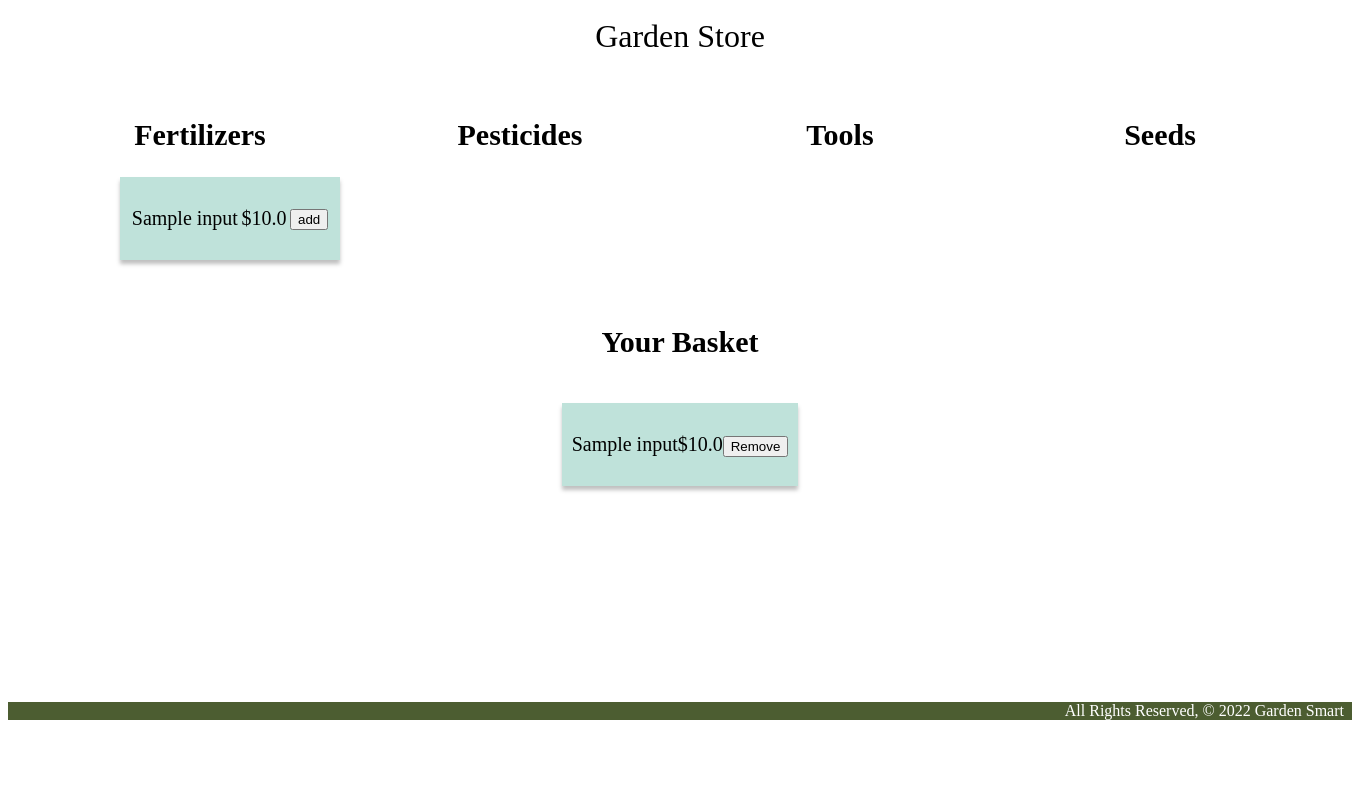
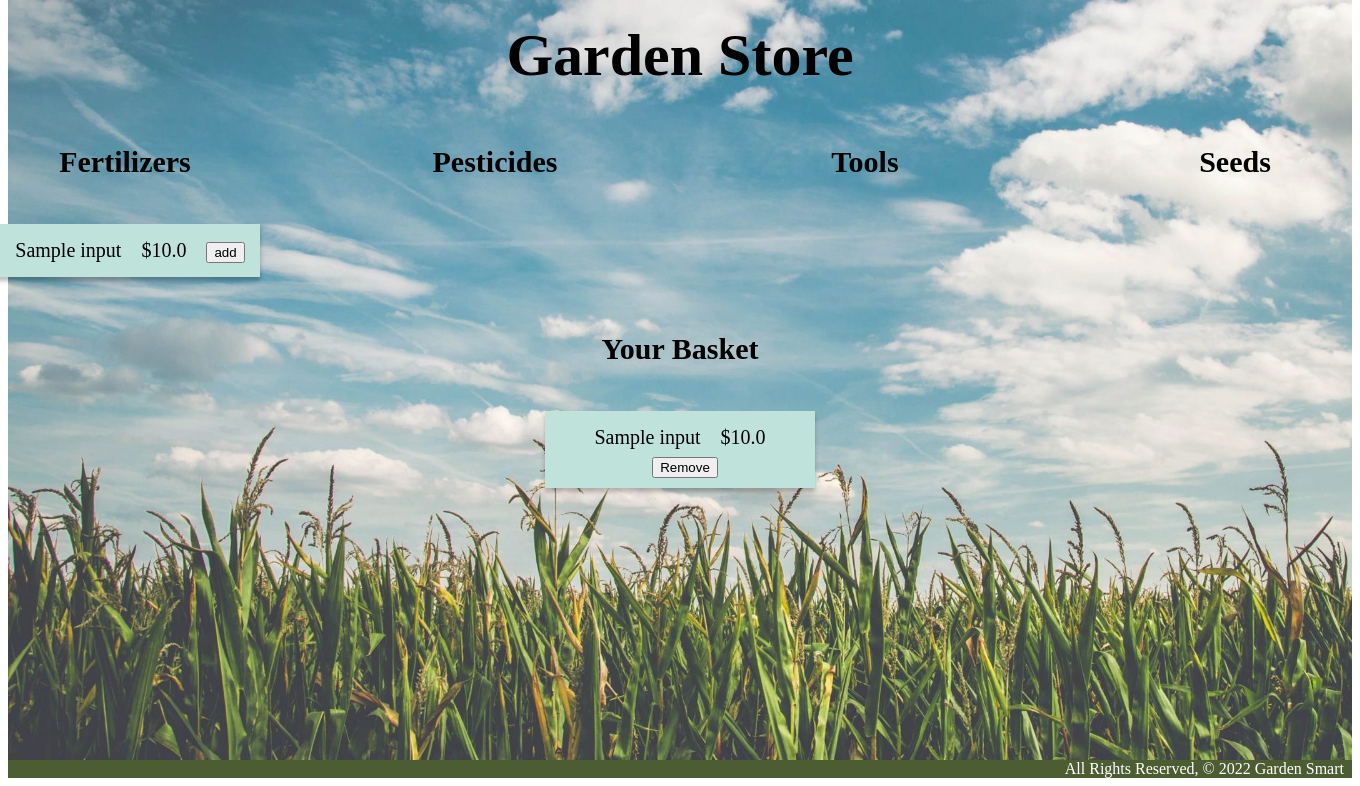
Before and after one commit to YaroslavSnigur/Garden-Smart, a Django app: page /garden_store/ in a window 1360 px wide. Shown: the part 88-874 px from the top of the page. Before the commit the page ends 808 px from the top, so only its background shows below. Run offline with Django 4.2, Linux system fonts and the light colour scheme; a user stored in the database is signed in; tables that the repository leaves empty hold one stand-in row (values such as "Sample post").

Commit message:
add backgrounds to many pages

```diff
--- a/main_app/static/css/style.css
+++ b/main_app/static/css/style.css
@@ -195,6 +195,28 @@ h3 {
 }
 
 /* MY GARDEN */
+
+.garden-background {
+  width: 100%;
+  height: 95vh;
+  background-image: url("/static/images/sky.jpg");
+  background-repeat: no-repeat;
+  background-size: 100%;
+  display: flex;
+  flex-direction: column;
+  align-items: center;
+}
+
+.garden-background > h1 {
+  font-size: 60px;
+  font-weight: 700;
+}
+
+.garden-background > h3 {
+  font-size: 40px;
+  font-weight: 500;
+}
+
 .cards {
   display: flex;
   flex-wrap: wrap;
@@ -233,15 +268,24 @@ h3 {
   align-items: center;
 }
 
-.basket
+/*===========STYLING FOR VEG DETAIL.HTML ============*/
 
-/*===========STYLING FOR VEG DETAIL.HTML ============*/
+.veg-detail-background {
+  width: 100%;
+  height: 95vh;
+  background-image: url("/static/images/sky.jpg");
+  background-repeat: no-repeat;
+  background-size: 100%;
+  display: flex;
+  flex-direction: column;
+  align-items: center;
+}
 
 .veg-detail-content {
   display: flex;
   flex-direction: column;
   align-items: center;
-  max-width: 640px;
+  width: 640px;
   height: 100vh;
   background-color: #30cc3d;
   border: 1px solid black;
@@ -339,11 +399,17 @@ input[type="file"] {
   width: 100%;
 }
 
+.veg-basket {
+  width: 100%;
+  height: auto;
+}
+
 /* GARDEN STORE */
 
 .categories {
   display: flex;
   flex-direction: row;
+  justify-content: center;
   column-gap: 80px;
   text-decoration: none;
   font-size: 20px;
@@ -357,16 +423,19 @@ input[type="file"] {
 .pesticides,
 .tools,
 .seeds {
-  margin: 20px;
-  width: 200px;
+  display: flex;
+  flex-direction: column;
+  align-items: center;
+  margin: 10px 20px 10px;
+  width: 250px;
 }
 
 .input-card {
   margin: 20px;
-  width: 100%;
+  width: 250px;
   display: flex;
   flex-wrap: wrap;
-  justify-content: space-around;
+  justify-content: center;
   align-items: center;
   background: #bfe2da;
   box-shadow: 0px 4px 4px rgba(0, 0, 0, 0.25);
@@ -374,7 +443,14 @@ input[type="file"] {
   padding: 10px;
 }
 
+.input-card > p {
+  margin: 5px 10px;
+}
+
 .basket {
+  display: flex;
+  flex-direction: column;
+  align-items: center;
   text-decoration: none;
   font-size: 20px;
   font-family: "DIN Alternate";
@@ -385,22 +461,19 @@ input[type="file"] {
 .basket-item {
   display: flex;
   flex-wrap: wrap;
-}
-
-.basket-item > * {
-  flex: 1 1;
-  margin: 20px;
+  justify-content: center;
 }
 
 .add-btn {
   text-align: center;
+  margin-left: 10px;
 }
 
 /*===========STYLING FOR ADDING FORM ============*/
 
 .add-form {
   background-color: #d9d9d9;
-  min-width: 640px;
+  width: 640px;
   height: 40%;
   text-align: center;
   margin-top: 40px;
--- a/main_app/templates/main_app/garden_store.html
+++ b/main_app/templates/main_app/garden_store.html
@@ -1,12 +1,11 @@
 {% extends 'base.html' %} {% block content %}
-
+<div class="garden-background">
   <h1>Garden Store</h1>
 
   <div class="categories">
     <div class="fertilizers">
       <h2>Fertilizers</h2>
-    {% for input in inputs %}
-        {% if input.category == "Fertilizers" %}
+      {% for input in inputs %} {% if input.category == "Fertilizers" %}
       <div class="input-card">
         <p>{{ input.name }}</p>
         <p>${{ input.cost }}</p>
@@ -15,13 +14,11 @@
           <button type="submit" class="add-btn">add</button>
         </form>
       </div>
-    {% endif %}
-    {% endfor %}
+      {% endif %} {% endfor %}
     </div>
     <div class="pesticides">
       <h2>Pesticides</h2>
-    {% for input in inputs %}
-        {% if input.category == "Pesticides" %}
+      {% for input in inputs %} {% if input.category == "Pesticides" %}
       <div class="input-card">
         <p>{{ input.name }}</p>
         <p>${{ input.cost }}</p>
@@ -30,13 +27,11 @@
           <button type="submit" class="add-btn">add</button>
         </form>
       </div>
-    {% endif %}
-    {% endfor %}
+      {% endif %} {% endfor %}
     </div>
     <div class="tools">
       <h2>Tools</h2>
-    {% for input in inputs %}
-        {% if input.category == "Tools" %}
+      {% for input in inputs %} {% if input.category == "Tools" %}
       <div class="input-card">
         <p>{{ input.name }}</p>
         <p>${{ input.cost }}</p>
@@ -45,13 +40,11 @@
           <button type="submit" class="add-btn">add</button>
         </form>
       </div>
-    {% endif %}
-    {% endfor %}
+      {% endif %} {% endfor %}
     </div>
     <div class="seeds">
       <h2>Seeds</h2>
-    {% for input in inputs %}
-        {% if input.category == "Seeds" %}
+      {% for input in inputs %} {% if input.category == "Seeds" %}
       <div class="input-card">
         <p>{{ input.name }}</p>
         <p>${{ input.cost }}</p>
@@ -60,17 +53,14 @@
           <button type="submit" class="add-btn">add</button>
         </form>
       </div>
-    {% endif %}
-    {% endfor %}
-  </div>
+      {% endif %} {% endfor %}
     </div>
   </div>
 
   <div class="basket">
-    <h2> Your Basket </h2>
+    <h2>Your Basket</h2>
     <div class="basket-item">
-    {% if inputs_user.count %}
-        {% for input in inputs_user %}
+      {% if inputs_user.count %} {% for input in inputs_user %}
       <div class="input-card">
         <p>{{ input.name }}</p>
         <p>${{ input.cost }}</p>
@@ -80,10 +70,10 @@
         </form>
       </div>
 
-        {% endfor %}
-    {% else %}
+      {% endfor %} {% else %}
       <h5>No Inputs :(</h5>
       {% endif %}
     </div>
   </div>
+</div>
 {% endblock %}
--- a/main_app/views.py
+++ b/main_app/views.py
@@ -99,7 +99,12 @@ def veggies_index(request):
 #makes form for adding veggie
 def veggies_create(request):
     #update later to to be just seeds in basket.
-    seeds = Input.objects.all().filter(category='Seeds')
+    #seeds = Input.objects.all().filter(category='Seeds')
+    p = Profile.objects.get(user_id = request.user.id)
+    print(f'Here is profile of : {p}')
+    seeds = p.inputs.all().filter(category="Seeds")
+    print(f'Here is all seeds in profile: {seeds}')
+    #seeds = Profile.inputs.filter(category='Seeds')
     print (seeds)
 
     seedslist = []
```
Also changed, not shown: other parts of main_app/static/css/style.css (+32 -3 lines), main_app/templates/main_app/input_form.html (+4 -4 lines), main_app/templates/main_app/veg_form.html (+9 -5 lines), main_app/templates/veggies/detail.html (+5 -5 lines), main_app/templates/veggies/index.html (+6 -7 lines), main_app/templates/veggies/veg_form.html (+6 -2 lines), main_app/static/images/sky.jpg (added). Lines whose indentation alone changed are shown as unchanged.
